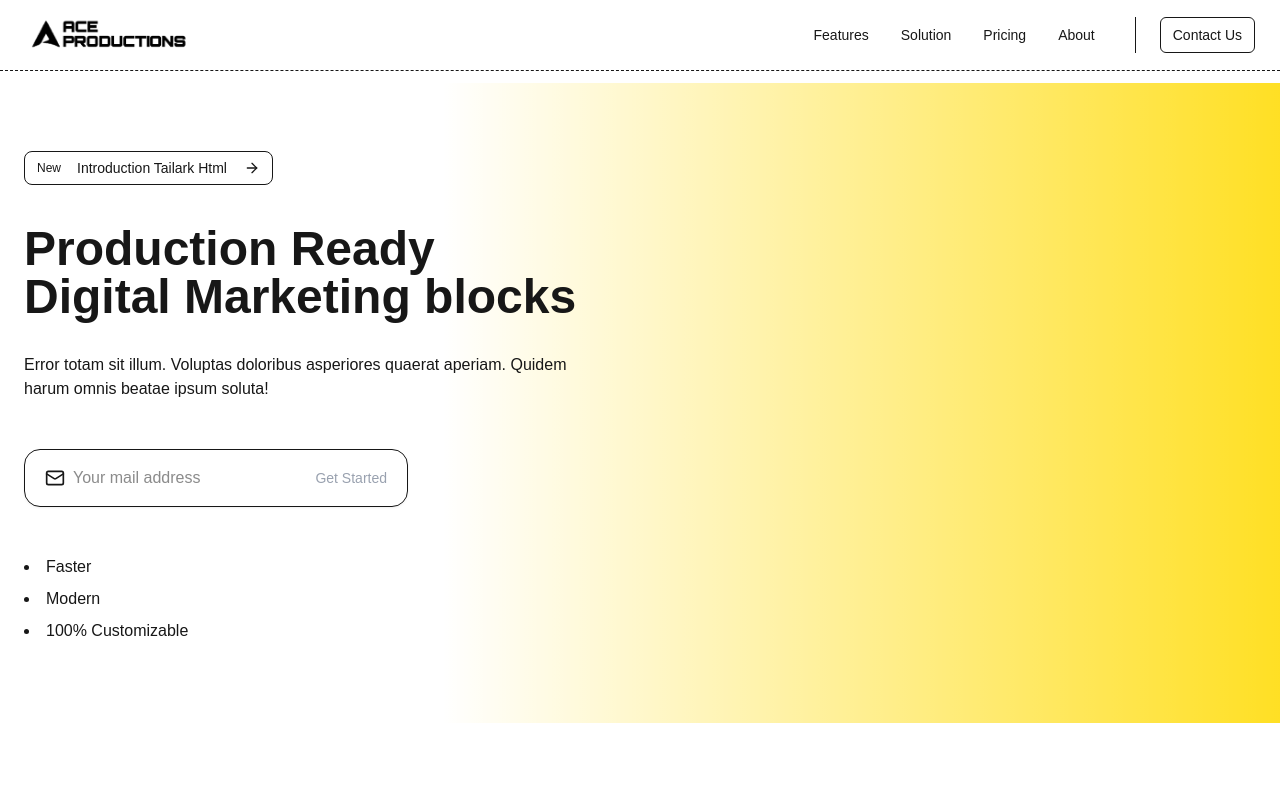
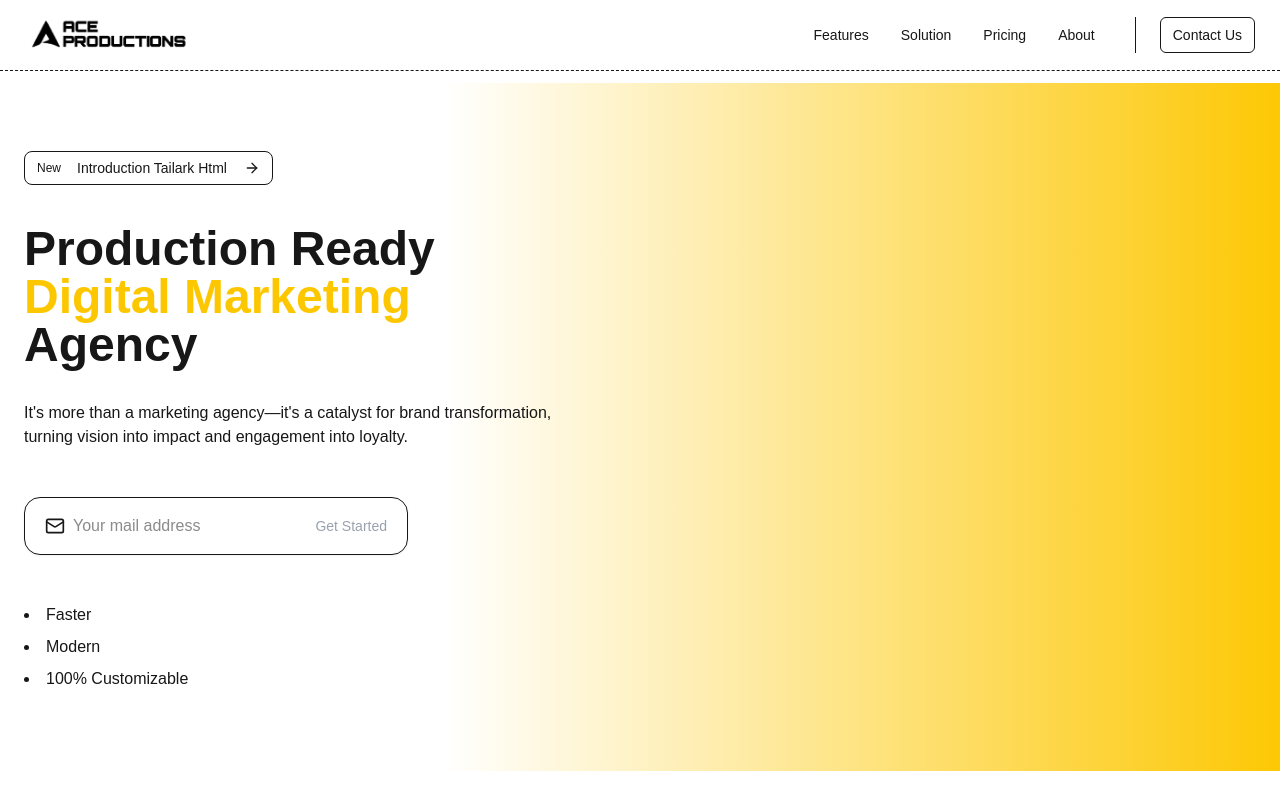
Before and after one commit to A-B-H-I-S-H-E-K-S-H-A-W/marketing-portfolio, a Next.js app: page / in a window 1280 px wide. Built offline with nearby package versions, Linux system fonts and the light colour scheme.

Commit message:
Changed text in hero section

```diff
--- a/src/components/Hero.jsx
+++ b/src/components/Hero.jsx
@@ -28,11 +28,13 @@ export function Hero() {
                 </Link>
 
                 <h1 className="mt-10 text-balance text-4xl font-bold md:text-5xl xl:text-5xl">
-                  Production Ready Digital Marketing blocks
+                  Production Ready{" "}
+                  <p className="text-yellow-400">Digital Marketing</p> Agency
                 </h1>
                 <p className="mt-8">
-                  Error totam sit illum. Voluptas doloribus asperiores quaerat
-                  aperiam. Quidem harum omnis beatae ipsum soluta!
+                  It's more than a marketing agency—it's a catalyst for brand
+                  transformation, turning vision into impact and engagement into
+                  loyalty.
                 </p>
 
                 <div>
@@ -77,7 +79,7 @@ export function Hero() {
                 className="absolute z-[1] inset-0 bg-gradient-to-r from-background from-35%"
               />
               <div className="relative">
-                <div className="h-[2008px] w-[2796px] bg-yellow-300"></div>
+                <div className="h-[2008px] w-[2796px] bg-yellow-400"></div>
               </div>
             </div>
           </div>
```
